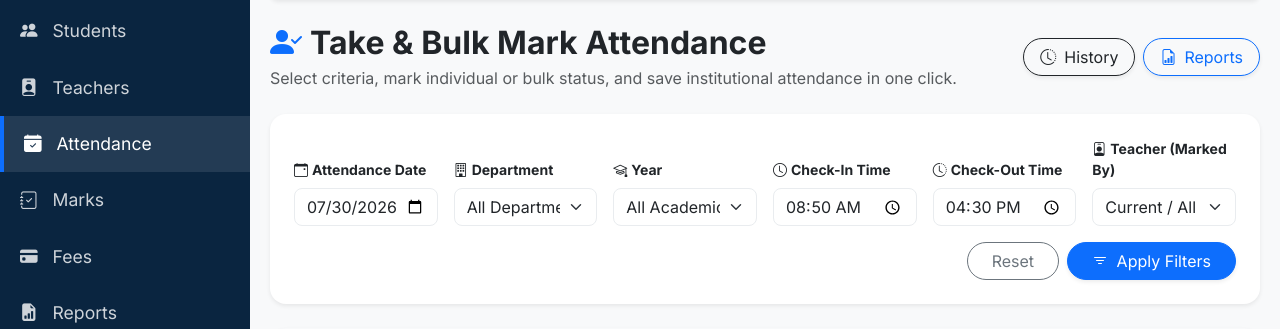
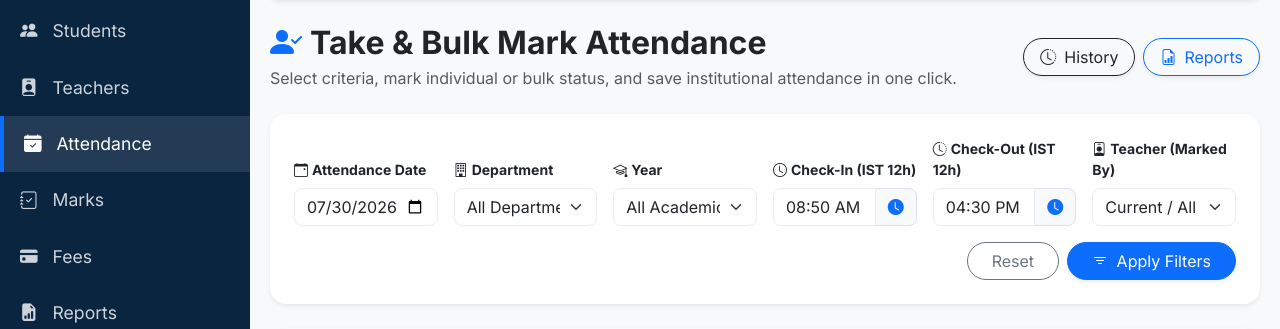
Before and after one commit to namasivaayan18022004-commits/student-management-system, a Flask app: page /attendance/take in a window 1280 px wide. Shown: the part 150-479 px from the top of the page. Run offline with Flask 3, Linux system fonts and the light colour scheme; a user stored in the database is signed in; data comes from the database, SQL or seed files in the repository; data that the repository does not hold is empty; some libraries are stand-ins or nearby versions.

Commit message:
Implement Flatpickr 12-hour AM/PM IST timepicker next to Year filter option

```diff
--- a/app.py
+++ b/app.py
@@ -2224,19 +2224,19 @@ def take_attendance():
     selected_year = request.args.get('year', 'all')
     selected_teacher = request.args.get('teacher', 'all')
 
-    def to_24h_time(val, default_val):
+    def to_12h_ampm(val, default_ampm):
         if not val or not str(val).strip():
-            return default_val
+            return default_ampm
         val = str(val).strip()
-        for fmt in ('%H:%M', '%H:%M:%S', '%I:%M %p', '%I:%M%p'):
+        for fmt in ('%I:%M %p', '%I:%M%p', '%H:%M', '%H:%M:%S'):
             try:
-                return dt.strptime(val, fmt).strftime('%H:%M')
+                return dt.strptime(val, fmt).strftime('%I:%M %p')
             except ValueError:
                 pass
-        return default_val
-
-    selected_check_in = to_24h_time(request.args.get('check_in', '08:50'), '08:50')
-    selected_check_out = to_24h_time(request.args.get('check_out', '16:30'), '16:30')
+        return default_ampm
+
+    selected_check_in = to_12h_ampm(request.args.get('check_in', '08:50 AM'), '08:50 AM')
+    selected_check_out = to_12h_ampm(request.args.get('check_out', '04:30 PM'), '04:30 PM')
 
     teachers = Teacher.query.filter_by(status='Active').all()
     departments = [
--- a/templates/take_attendance.html
+++ b/templates/take_attendance.html
@@ -3,6 +3,10 @@
 {% block title %}Take Attendance - College ERP{% endblock %}
 
 {% block content %}
+<!-- Flatpickr 12h Time Picker Library -->
+<link rel="stylesheet" href="https://cdn.jsdelivr.net/npm/flatpickr/dist/flatpickr.min.css">
+<script src="https://cdn.jsdelivr.net/npm/flatpickr"></script>
+
 <!-- Breadcrumb Navigation -->
 <nav aria-label="breadcrumb" class="mb-4">
     <ol class="breadcrumb bg-white px-3 py-2 rounded-3 shadow-sm border">
@@ -55,12 +59,18 @@
                 </select>
             </div>
             <div class="col-lg-2 col-md-4 col-sm-6">
-                <label class="form-label fw-bold text-dark small"><i class="bi bi-clock me-1"></i>Check-In Time</label>
-                <input type="time" name="check_in" id="filterCheckIn" class="form-control rounded-3" value="{{ selected_check_in }}">
+                <label class="form-label fw-bold text-dark small"><i class="bi bi-clock me-1"></i>Check-In (IST 12h)</label>
+                <div class="input-group">
+                    <input type="text" name="check_in" id="filterCheckIn" class="form-control rounded-start-3 bg-white" value="{{ selected_check_in }}" placeholder="08:50 AM" readonly style="cursor: pointer;">
+                    <span class="input-group-text bg-light text-primary rounded-end-3" style="cursor: pointer;" onclick="document.getElementById('filterCheckIn')._flatpickr.open()"><i class="bi bi-clock-fill"></i></span>
+                </div>
             </div>
             <div class="col-lg-2 col-md-4 col-sm-6">
-                <label class="form-label fw-bold text-dark small"><i class="bi bi-clock-history me-1"></i>Check-Out Time</label>
-                <input type="time" name="check_out" id="filterCheckOut" class="form-control rounded-3" value="{{ selected_check_out }}">
+                <label class="form-label fw-bold text-dark small"><i class="bi bi-clock-history me-1"></i>Check-Out (IST 12h)</label>
+                <div class="input-group">
+                    <input type="text" name="check_out" id="filterCheckOut" class="form-control rounded-start-3 bg-white" value="{{ selected_check_out }}" placeholder="04:30 PM" readonly style="cursor: pointer;">
+                    <span class="input-group-text bg-light text-primary rounded-end-3" style="cursor: pointer;" onclick="document.getElementById('filterCheckOut')._flatpickr.open()"><i class="bi bi-clock-fill"></i></span>
+                </div>
             </div>
             <div class="col-lg-2 col-md-4 col-sm-6">
                 <label class="form-label fw-bold text-dark small"><i class="bi bi-person-badge me-1"></i>Teacher (Marked By)</label>
@@ -207,6 +217,31 @@ document.addEventListener('DOMContentLoaded', function() {
     const postCheckIn = document.getElementById('postCheckIn');
     const postCheckOut = document.getElementById('postCheckOut');
 
+    if (filterCheckIn && typeof flatpickr !== 'undefined') {
+        flatpickr("#filterCheckIn", {
+            enableTime: true,
+            noCalendar: true,
+            dateFormat: "h:i K",
+            time_24hr: false,
+            defaultDate: filterCheckIn.value || "08:50 AM",
+            onChange: function(selectedDates, dateStr, instance) {
+                if (postCheckIn) postCheckIn.value = dateStr;
+            }
+        });
+    }
+    if (filterCheckOut && typeof flatpickr !== 'undefined') {
+        flatpickr("#filterCheckOut", {
+            enableTime: true,
+            noCalendar: true,
+            dateFormat: "h:i K",
+            time_24hr: false,
+            defaultDate: filterCheckOut.value || "04:30 PM",
+            onChange: function(selectedDates, dateStr, instance) {
+                if (postCheckOut) postCheckOut.value = dateStr;
+            }
+        });
+    }
+
     if (filterCheckIn && postCheckIn) {
         filterCheckIn.addEventListener('change', function() {
             postCheckIn.value = this.value;
```
